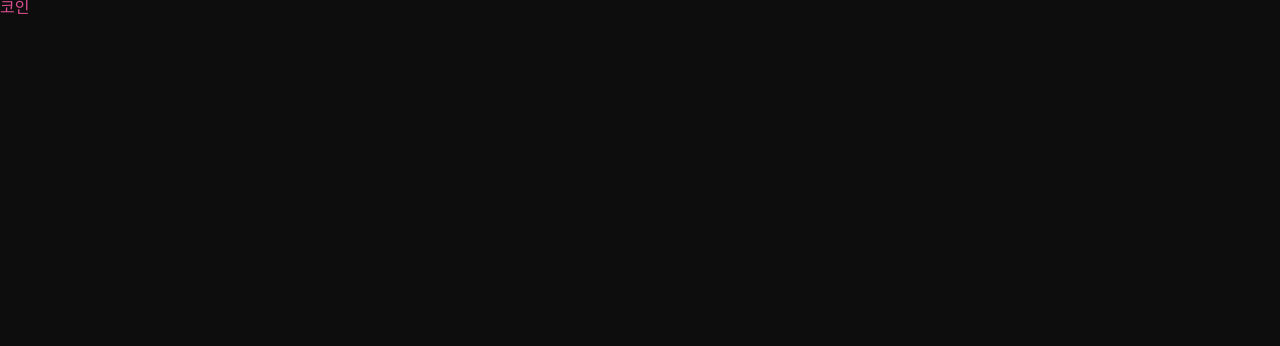
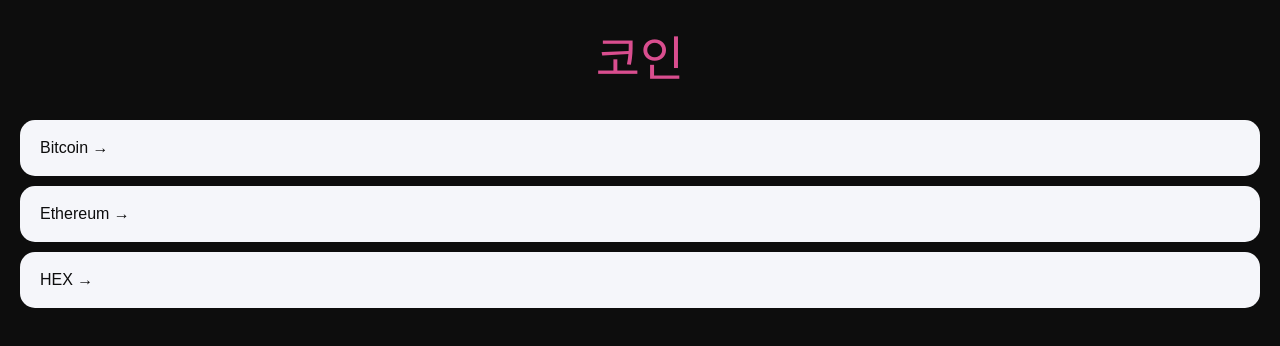
Before and after one commit to Inginginging/Coin_Tracker, a React (Create React App) app: page / in a window 1280 px wide. Before the commit this address had no page. Shown: the top 346 px of the page. Built offline with nearby package versions, Linux system fonts and the light colour scheme.

Commit message:
Home Route (with fake data)

```diff
--- a/src/App.tsx
+++ b/src/App.tsx
@@ -61,6 +61,7 @@
 }
 a {
   text-decoration:none;
+  color: inherit;
 }
 `;
 
--- a/src/routes/Home.tsx
+++ b/src/routes/Home.tsx
@@ -1,11 +1,81 @@
+import { Link } from "react-router-dom";
 import styled from "styled-components";
 
+const Container = styled.div`
+  padding: 0px 20px;
+`;
+const Header = styled.header`
+  height: 15vh;
+  display: flex;
+  justify-content: center;
+  align-items: center;
+`;
 const Title = styled.h1`
   color: ${(props) => props.theme.accentColor};
+  font-size: 48px;
+`;
+const CoinList = styled.ul``;
+const Coin = styled.li`
+  background-color: ${(props) => props.theme.textColor};
+  color: ${(props) => props.theme.bgColor};
+  margin-bottom: 10px;
+  border-radius: 15px;
+  a {
+    padding: 20px;
+    display: block;
+    transition: color 0.3s ease-in-out;
+    &:hover {
+      color: ${(props) => props.theme.accentColor};
+    }
+  }
 `;
 
+//fake data
+const coins = [
+  {
+    id: "btc-bitcoin",
+    name: "Bitcoin",
+    symbol: "BTC",
+    rank: 1,
+    is_new: false,
+    is_active: true,
+    type: "coin",
+  },
+  {
+    id: "eth-ethereum",
+    name: "Ethereum",
+    symbol: "ETH",
+    rank: 2,
+    is_new: false,
+    is_active: true,
+    type: "coin",
+  },
+  {
+    id: "hex-hex",
+    name: "HEX",
+    symbol: "HEX",
+    rank: 3,
+    is_new: false,
+    is_active: true,
+    type: "token",
+  },
+];
+
 function Home() {
-  return <Title>코인</Title>;
+  return (
+    <Container>
+      <Header>
+        <Title>코인</Title>
+      </Header>
+      <CoinList>
+        {coins.map((coin) => (
+          <Coin key={coin.id}>
+            <Link to={`/${coin.id}`}>{coin.name} &rarr;</Link>
+          </Coin>
+        ))}
+      </CoinList>
+    </Container>
+  );
 }
 
 export default Home;
```
